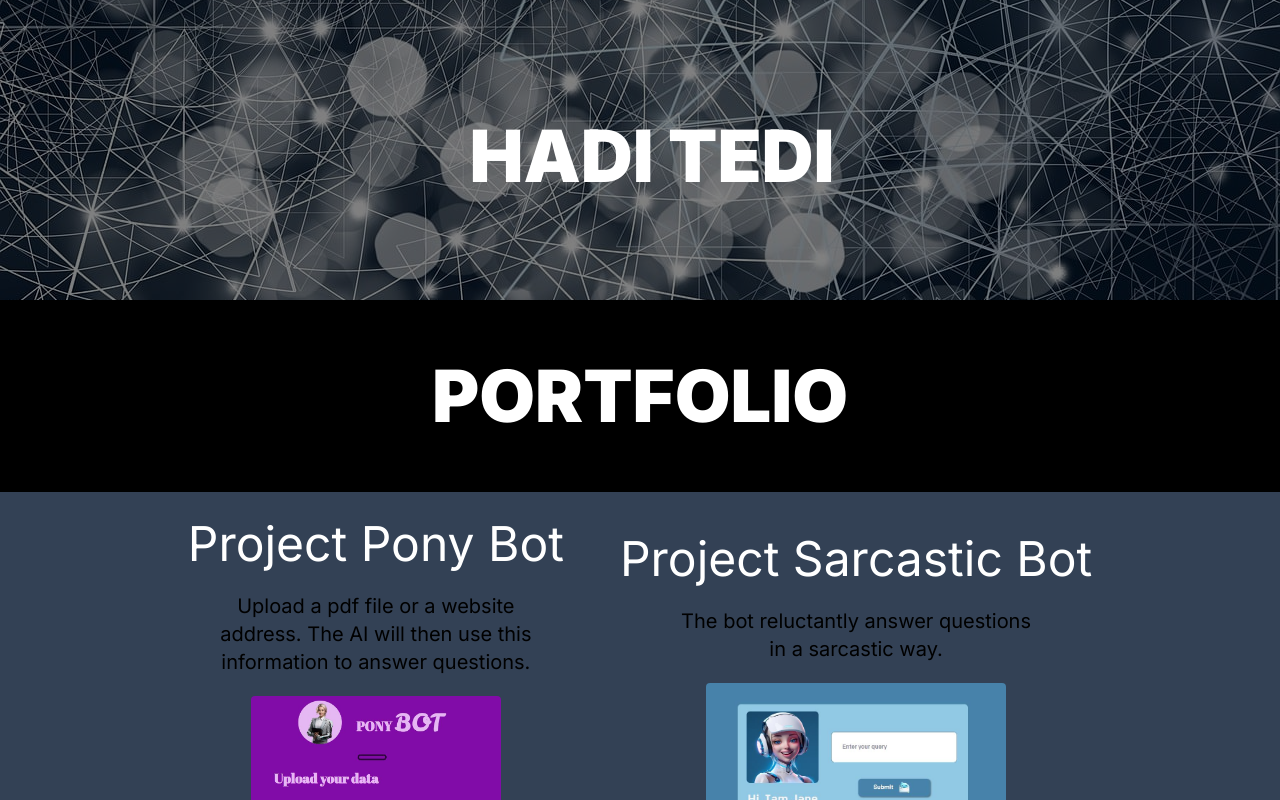
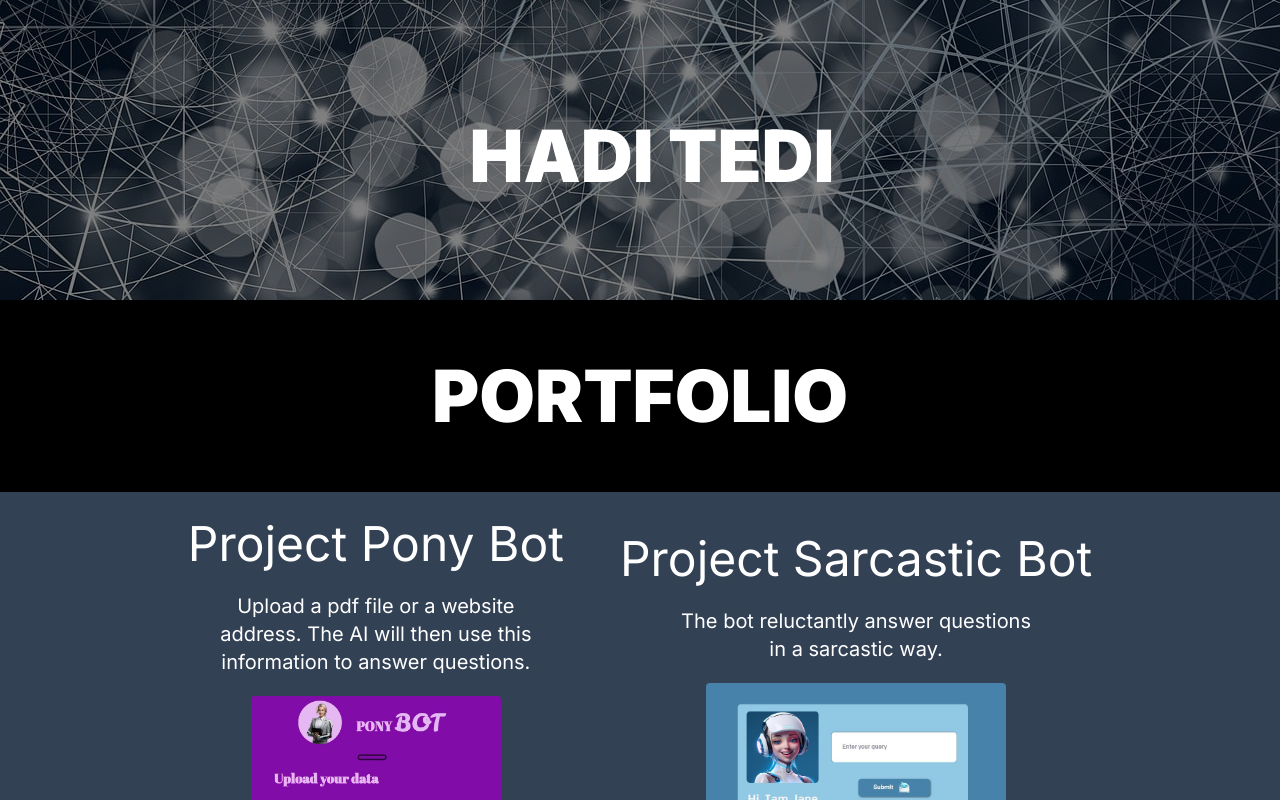
Before and after one commit to haditedi/haditedi, a Next.js app: page / in a window 1280 px wide. Shown: the top 800 px of the page. Built offline with nearby package versions, Linux system fonts and the light colour scheme.

Commit message:
global css apply text-white

```diff
--- a/app/globals.css
+++ b/app/globals.css
@@ -4,3 +4,9 @@
 html{
   background-color: black;
 }
+
+@layer base{
+  p {
+    @apply text-white;
+  }
+}
```
